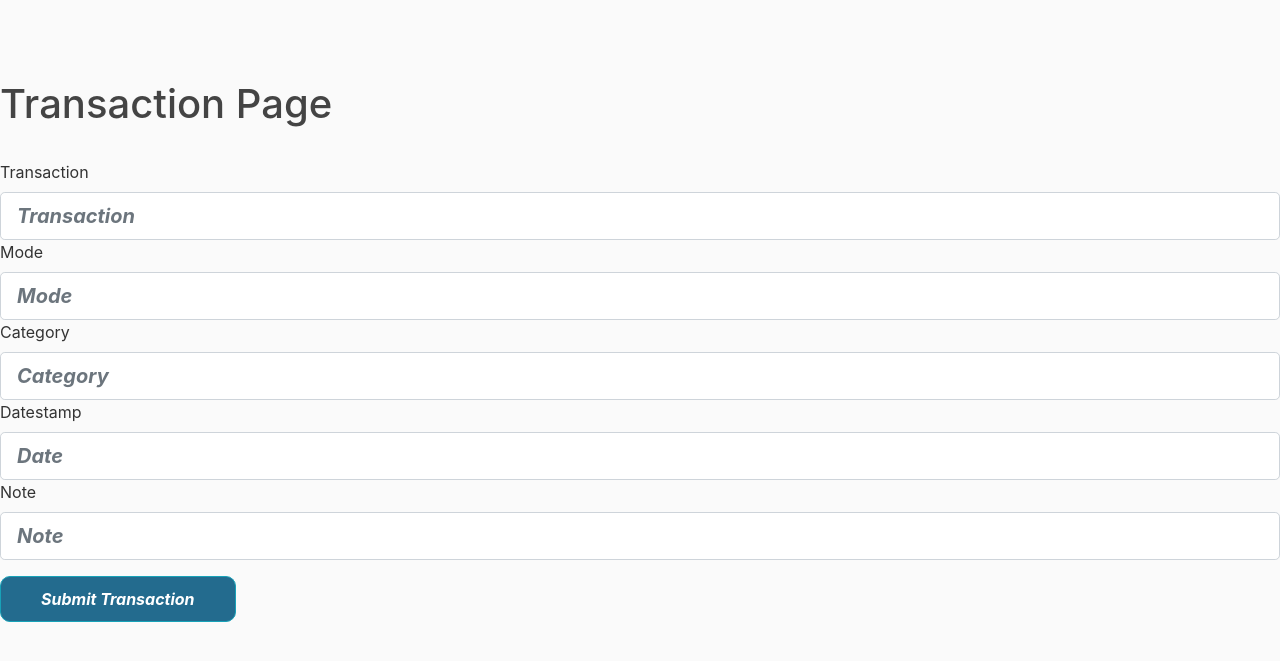
After one commit to SSN-MiniProjects/personal-expense-tracker, a Flask app: template templates/add_transaction.html in a window 1280 px wide. The commit adds this page. Shown: the top 661 px of the page. Run offline with Flask 2, Linux system fonts and the light colour scheme; the template is opened without the code that fills it: values that come from a table or form of the project are taken from there, others are empty; some libraries are stand-ins or nearby versions.

Commit message:
Transaction added

```diff
--- a/app.py
+++ b/app.py
@@ -1,9 +1,9 @@
-from forms import LoginForm, RegisterForm
+from forms import LoginForm, RegisterForm, Transaction
 from flask import Flask, render_template, url_for, redirect, flash, make_response, request
 from flask_login import login_user, LoginManager, login_required, logout_user, current_user
 from flask_bootstrap import Bootstrap
 from sendgrid_integration import SendGrid
-from database import insert_user_credential, insert_user_profile, fetchUserByEmail, fetchUserById
+from database import insert_user_credential, insert_user_profile, fetchUserByEmail, fetchUserById, insert_user_transaction
 
 
 app = Flask(__name__)
@@ -134,18 +134,35 @@ def confirm_email():
     else:
         resp = make_response(render_template('email_confirmation.html', email= email, error="OTP mismatch! Retry"))
         return resp
-@app.route('/transaction', methods=['GET','POST'])
-def transaction():
-   if flask.request.method == 'POST':
-        email = flask.request.values.get('email')
-        transaction = flask.request.values.get('transaction')
-        mode = flask.request.values.get('mode')
-        category = flask.request.values.get('categroy')
-        datestamp = flask.request.values.get('date')
-        note = flask.request.values.get('note')
-        return render_template('home.html')
-    else:
-        return render_template('home.html')
+
+
+@app.route('/add_transaction', methods=['GET','POST'])
+def add_transaction():
+    form = Transaction();
+    useremail = request.cookies.get('email')
+    if form.validate_on_submit():
+        transaction = form.transaction.data
+        mode = form.mode.data
+        category = form.category.data
+        datestamp = form.datestamp.data
+        note = form.note.data
+        insert_user_transaction(useremail, transaction, mode, category, datestamp, note)
+        return render_template('home.html', error="Transaction recorded")
+    return render_template('add_transaction.html', form=form, error = "Nil")
+#    if flask.request.method == 'POST':
+#         email = flask.request.values.get('email')
+#         transaction = flask.request.values.get('transaction')
+#         mode = flask.request.values.get('mode')
+#         category = flask.request.values.get('categroy')
+#         datestamp = flask.request.values.get('date')
+#         note = flask.request.values.get('note')
+#         return render_template('home.html')
+#     else:
+#         return render_template('home.html')
+
+@app.route('/view_transaction', methods=['GET','POST'])
+def view_transaction():
+    return render_template('view_transaction.html')
 
 
 app.run("0.0.0.0", 5000,debug=True)
--- a/database.py
+++ b/database.py
@@ -122,6 +122,17 @@ def insert_user_transaction(email,transaction,mode,category,datestamp,note):
     res = ibm_db.execute(stmt, param)
     return res
 
+def fetch_user_transactions(email):
+    conn = connect_db()
+    login_id = fetchUserByEmail(email)[0]['ID']
+    query = 'SELECT * FROM user_transactions WHERE login_id = ?'
+    stmt = ibm_db.prepare(conn, query)
+    param = (login_id,)
+    ibm_db.execute(stmt,param)
+    result_set = fetchResults(stmt)
+    ibm_db.close(conn)
+    return result_set
+
 def update_password(username, password):
     conn = connect_db()
     query = 'UPDATE user_credentials set password = ? where username = ?'
--- a/forms.py
+++ b/forms.py
@@ -1,6 +1,6 @@
 from flask_wtf import FlaskForm
 from wtforms import StringField, PasswordField, SubmitField
-from wtforms.validators import Email, DataRequired, ValidationError
+from wtforms.validators import Email, DataRequired, ValidationError, InputRequired, Length
 from database import fetchUserByEmail
 
 class LoginForm(FlaskForm):
@@ -26,3 +26,20 @@ class RegisterForm(FlaskForm):
         existing_email = fetchUserByEmail(email.data)
         if existing_email != []:
             raise ValidationError('This email already exists!')
+
+class Transaction(FlaskForm):
+    # login_id = StringField(render_kw={"placeholder": "Login ID"})
+    transaction = StringField(validators=[
+                           InputRequired(), Length(min=1, max=20)], render_kw={"placeholder": "Transaction"})
+    mode = StringField(validators=[
+                           InputRequired(), Length(min=1, max=20)], render_kw={"placeholder": "Mode"})
+    category = StringField(validators=[
+                           InputRequired(), Length(min=1, max=20)], render_kw={"placeholder": "Category"})
+    datestamp = StringField(validators=[
+                           InputRequired(), Length(min=1, max=20)], render_kw={"placeholder": "Date"})
+    note = StringField(validators=[
+                           InputRequired(), Length(min=1, max=20)], render_kw={"placeholder": "Note"})
+    submit = SubmitField('Submit Transaction')
+    def validate_transaction(self, transaction):
+        if transaction < 0:
+            raise ValidationError('Enter a valid amount')
--- /dev/null
+++ b/static/style.css
@@ -0,0 +1,131 @@
+.header {
+    padding: 5px 120px;
+    width: 150px;
+    height: 70px;
+    background-color: #236b8e;
+  }
+
+  .border {
+    padding: 80px 50px;
+    width: 400px;
+    height: 450px;
+    border: 1px solid #236b8e;
+    border-radius: 0px;
+    background-color: #9ac0cd;
+  }
+
+  .btn {
+    padding: 10px 40px;
+    background-color: #236b8e;
+    color: #ffffff;
+    font-style: oblique;
+    font-weight: bold;
+    border-radius: 10px;
+  }
+
+  .textbox {
+    padding: 10px 40px;
+    background-color: #236b8e;
+    text-shadow: #ffffff;
+    border-radius: 10px;
+  }
+
+  ::placeholder {
+    color: #ffffff;
+    opacity: 1;
+    font-style: oblique;
+    font-weight: bold;
+  }
+
+  .word {
+    color: #ffffff;
+    font-style: oblique;
+    font-weight: bold;
+  }
+
+  .bottom {
+    color: #236b8e;
+    font-style: oblique;
+    font-weight: bold;
+  }
+
+  body {
+    background: #fafafa;
+    color: #333333;
+    margin-top: 5rem;
+  }
+
+  h1, h2, h3, h4, h5, h6 {
+    color: #444444;
+  }
+
+  .bg-steel {
+    background-color: #5f788a;
+  }
+
+  .site-header .navbar-nav .nav-link {
+    color: #cbd5db;
+  }
+
+  .site-header .navbar-nav .nav-link:hover {
+    color: #ffffff;
+  }
+
+  .site-header .navbar-nav .nav-link.active {
+    font-weight: 500;
+  }
+
+  .content-section {
+    background: #ffffff;
+    padding: 10px 20px;
+    border: 1px solid #dddddd;
+    border-radius: 3px;
+    margin-bottom: 20px;
+  }
+
+  .article-title {
+    color: #444444;
+  }
+
+  a.article-title:hover {
+    color: #428bca;
+    text-decoration: none;
+  }
+
+  .article-content {
+    white-space: pre-line;
+  }
+
+  .article-img {
+    height: 65px;
+    width: 65px;
+    margin-right: 16px;
+  }
+
+  .article-metadata {
+    padding-bottom: 1px;
+    margin-bottom: 4px;
+    border-bottom: 1px solid #e3e3e3
+  }
+
+  .article-metadata a:hover {
+    color: #333;
+    text-decoration: none;
+  }
+
+  .article-svg {
+    width: 25px;
+    height: 25px;
+    vertical-align: middle;
+  }
+
+  .account-img {
+    height: 125px;
+    width: 125px;
+    margin-right: 20px;
+    margin-bottom: 16px;
+  }
+
+  .account-heading {
+    font-size: 2.5rem;
+  }
--- /dev/null
+++ b/templates/add_transaction.html
@@ -0,0 +1,121 @@
+<!DOCTYPE html>
+<html lang="en">
+
+<head>
+    <meta charset="UTF-8">
+    <meta http-equiv="X-UA-Compatible" content="IE=edge">
+    <meta name="viewport" content="width=device-width, initial-scale=1.0">
+    <title>Transaction</title>
+    <link rel="stylesheet" href="https://cdn.jsdelivr.net/npm/bootstrap@4.3.1/dist/css/bootstrap.min.css" integrity="sha384-ggOyR0iXCbMQv3Xipma34MD+dH/1fQ784/j6cY/iJTQUOhcWr7x9JvoRxT2MZw1T" crossorigin="anonymous">
+    <link rel="stylesheet" type="text/css" href="{{ url_for('static', filename='style.css') }}" />
+</head>
+
+<body>
+    <div class="col-md-8">
+        {% with messages = get_flashed_messages(with_categories=true) %}
+            {% if messages %}
+                {% for category, message in messages %}
+                    <div class="alert alert-{{category}}">
+                        {{ message }}
+                    </div>
+                {% endfor %}
+            {% endif %}
+        {% endwith %}
+        {% block content %} {% endblock %}
+    </div>
+
+    <h1>Transaction Page</h1> <br>
+
+    <form method="POST" action="">
+        {{ form.hidden_tag() }}
+        <fieldset class="form-group">
+
+            <div>
+                {{ form.transaction.label(class="form-control-label") }}
+
+                {% if form.transaction.errors %}
+                    {{ form.transaction(class="form-control form-control-lg is-invalid") }}
+                    <div class="invalid-feedback">
+                        {% for error in form.transaction.errors %}
+                            <span>{{ error }}</span>
+                        {% endfor %}
+                    </div>
+                {% else %}
+                    {{ form.transaction(class="form-control form-control-lg") }}
+                {% endif %}
+            </div>
+
+
+            <div>
+                {{ form.mode.label(class="form-control-label") }}
+
+                {% if form.mode.errors %}
+                    {{ form.mode(class="form-control form-control-lg is-invalid") }}
+                    <div class="invalid-feedback">
+                        {% for error in form.mode.errors %}
+                            <span>{{ error }}</span>
+                        {% endfor %}
+                    </div>
+                {% else %}
+                    {{ form.mode(class="form-control form-control-lg") }}
+                {% endif %}
+            </div>
+
+            <div>
+                {{ form.category.label(class="form-control-label") }}
+
+                {% if form.category.errors %}
+                    {{ form.category(class="form-control form-control-lg is-invalid") }}
+                    <div class="invalid-feedback">
+                        {% for error in form.category.errors %}
+                            <span>{{ error }}</span>
+                        {% endfor %}
+                    </div>
+                {% else %}
+                    {{ form.category(class="form-control form-control-lg") }}
+                {% endif %}
+            </div>
+
+            <div>
+                {{ form.datestamp.label(class="form-control-label") }}
+
+                {% if form.datestamp.errors %}
+                    {{ form.datestamp(class="form-control form-control-lg is-invalid") }}
+                    <div class="invalid-feedback">
+                        {% for error in form.datestamp.errors %}
+                            <span>{{ error }}</span>
+                        {% endfor %}
+                    </div>
+                {% else %}
+                    {{ form.datestamp(class="form-control form-control-lg") }}
+                {% endif %}
+            </div>
+
+            <div>
+                {{ form.note.label(class="form-control-label") }}
+
+                {% if form.note.errors %}
+                    {{ form.note(class="form-control form-control-lg is-invalid") }}
+                    <div class="invalid-feedback">
+                        {% for error in form.note.errors %}
+                            <span>{{ error }}</span>
+                        {% endfor %}
+                    </div>
+                {% else %}
+                    {{ form.note(class="form-control form-control-lg") }}
+                {% endif %}
+            </div>
+
+        </fieldset>
+        <div class="form-group">
+            {{ form.submit(class="btn btn-outline-info") }}
+        </div>
+
+    </form>
+
+    <script src="https://code.jquery.com/jquery-3.3.1.slim.min.js" integrity="sha384-q8i/X+965DzO0rT7abK41JStQIAqVgRVzpbzo5smXKp4YfRvH+8abtTE1Pi6jizo" crossorigin="anonymous"></script>
+    <script src="https://cdn.jsdelivr.net/npm/popper.js@1.14.7/dist/umd/popper.min.js" integrity="sha384-UO2eT0CpHqdSJQ6hJty5KVphtPhzWj9WO1clHTMGa3JDZwrnQq4sF86dIHNDz0W1" crossorigin="anonymous"></script>
+    <script src="https://cdn.jsdelivr.net/npm/bootstrap@4.3.1/dist/js/bootstrap.min.js" integrity="sha384-JjSmVgyd0p3pXB1rRibZUAYoIIy6OrQ6VrjIEaFf/nJGzIxFDsf4x0xIM+B07jRM" crossorigin="anonymous"></script>
+</body>
+
+</html>
```
Also changed, not shown: templates/home.html (+7 -0 lines), templates/view_transaction.html (added, +38 -0 lines).
